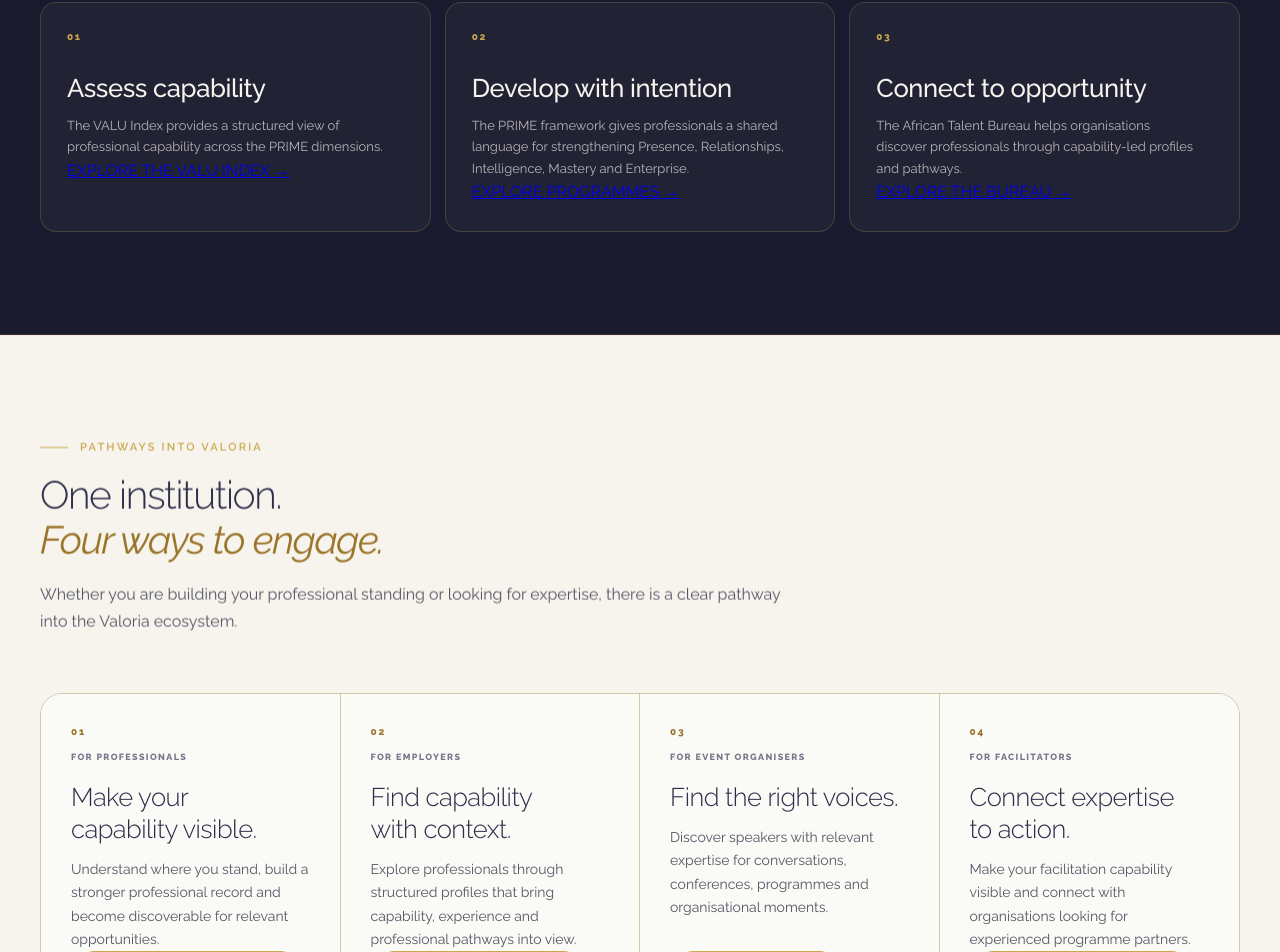
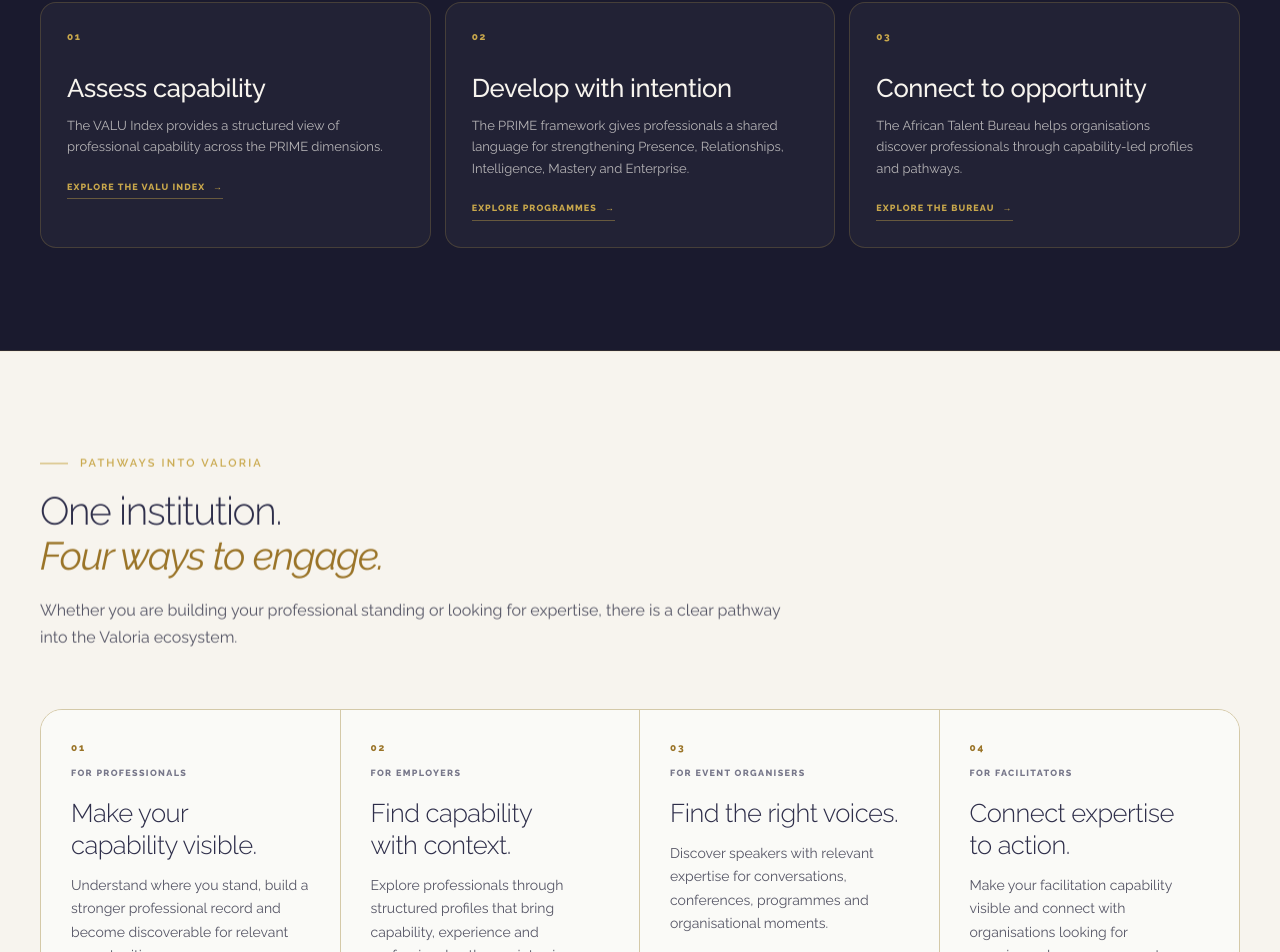
Before and after one commit to riverwayse-sudo/valoria-site, a Next.js app: page / in a window 1280 px wide. Shown: the part 1814-2766 px from the top of the page. Built offline with nearby package versions, Linux system fonts and the light colour scheme; no server answers.

Commit message:
add left-aligned framework pathways and programme links

```diff
--- a/src/app/home.css
+++ b/src/app/home.css
@@ -2251,3 +2251,27 @@
     font-size: 29px;
   }
 }
+
+
+.home-framework-link {
+  display: inline-flex;
+  align-items: center;
+  justify-content: flex-start;
+  gap: 8px;
+  margin-top: 22px;
+  padding-bottom: 4px;
+  border-bottom: 1px solid rgba(201,168,76,.42);
+  color: var(--gold);
+  font-size: 9px;
+  font-weight: 800;
+  letter-spacing: .12em;
+  text-align: left;
+  text-decoration: none;
+}
+
+.home-framework-link:hover,
+.home-framework-link:focus-visible {
+  color: var(--gold-light);
+  border-color: var(--gold-light);
+  text-decoration: none;
+}
```
